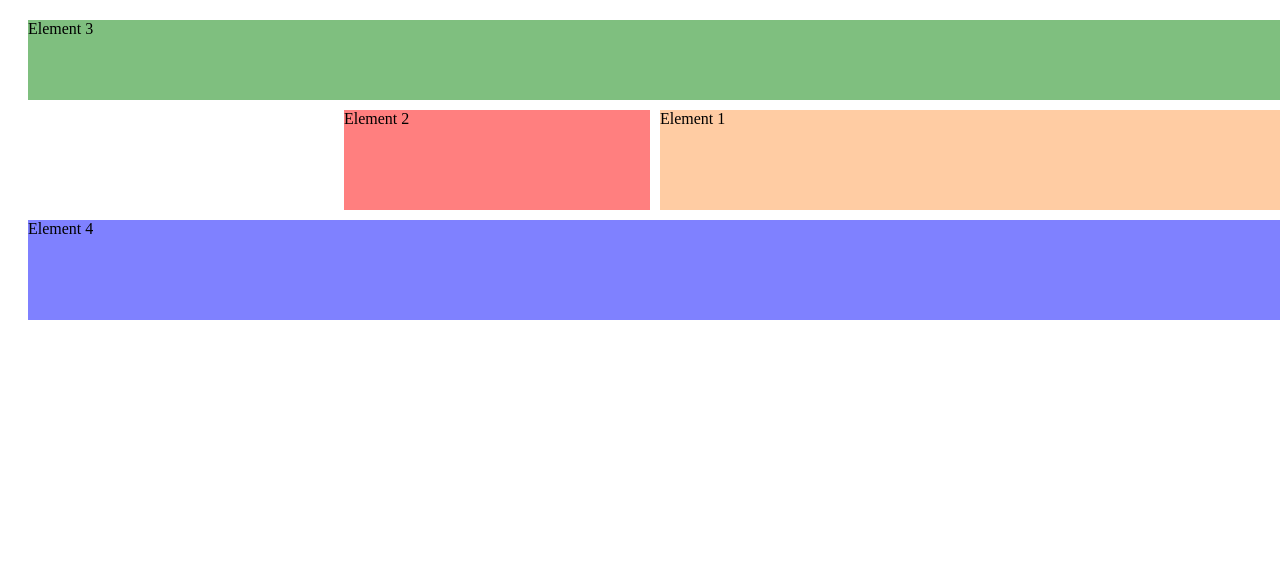
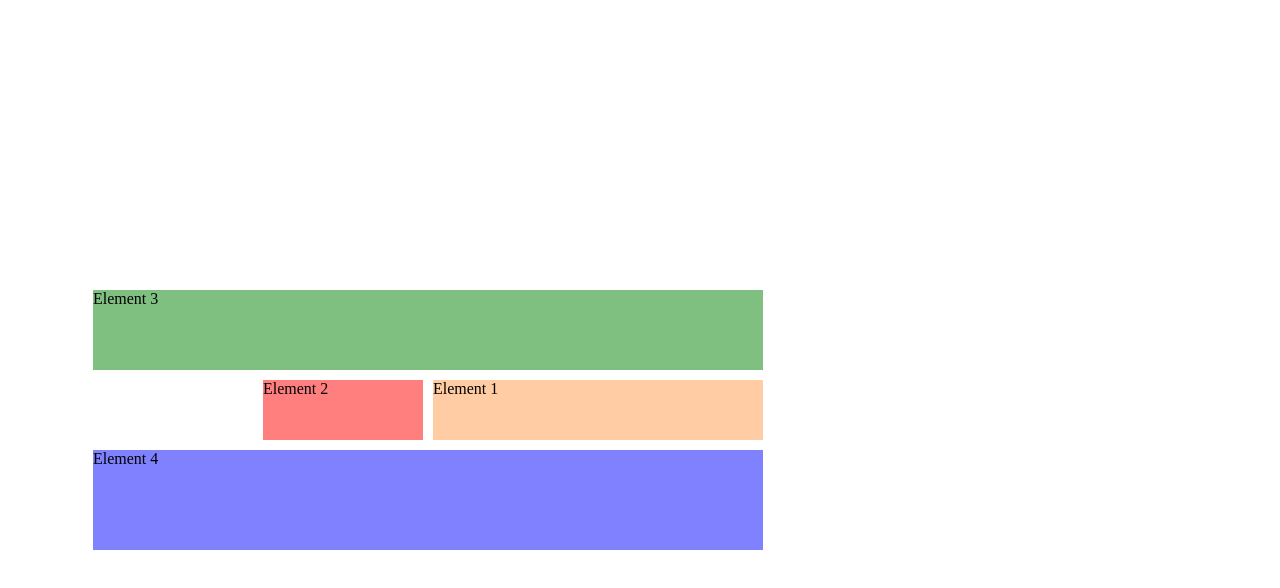
Before and after one commit to rattumourya/css-learning, an Angular app in the folder Angular/css-learning/: page / in a window 1280 px wide. Shown: the top 588 px of the page. Built offline with nearby package versions, Linux system fonts and the light colour scheme.

Commit message:
1. grid items align at start , center , end. 2. grid can be alignged to center or start to its container based on the justify-content - for horizontal aligh-items - for vertical

```diff
--- a/Angular/css-learning/src/app/app.component.css
+++ b/Angular/css-learning/src/app/app.component.css
@@ -1,11 +1,13 @@
 .container {
     margin: 20px;
     display: grid;
+    height: 800px;
+    width: 800px;
     /* grid-template-columns: 200px 2fr 20% 1fr; */
-    grid-template-columns: [hd-start] repeat(4,[col-start] 25% [col-end]) [hd-end];
+    grid-template-columns: [hd-start] repeat(4,[col-start] 20% [col-end]) [hd-end];
     /* grid-template-rows: 5rem 2.5rem; */
     /* grid-template-rows: 5rem auto; */
-    grid-template-rows: [hd-start] 5rem [hd-end row-2-start] minmax(100px,auto) [row-2-end row-3-start] 100px [row-3-end row-4-start] 100px [row-4-end];
+    grid-template-rows: [hd-start] 5rem [hd-end row-2-start] minmax(40px,60px) [row-2-end row-3-start] 100px [row-3-end];
     /* grid-column-gap: 20px;
     grid-row-gap: 10px; */
     /* grid-gap: 10px 20px; */
@@ -22,7 +24,8 @@
     /* align-items: center; */
     /* align-items: start; */
     align-items: stretch;
-
+    justify-content: center;  /* align along with horizontal */
+    align-content: center; /* align along with vertical */
 
 
 }
```
